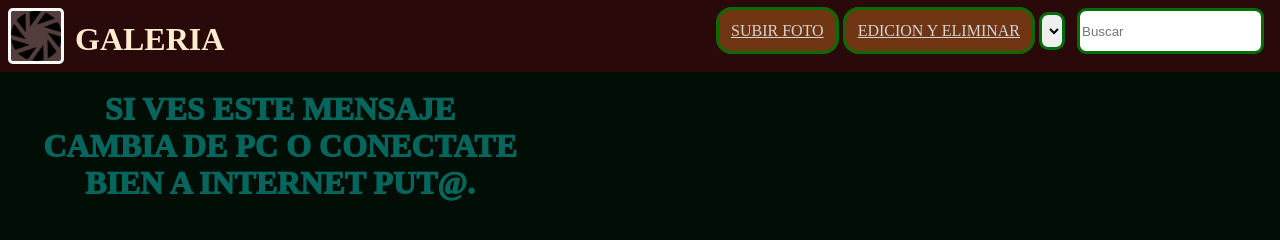
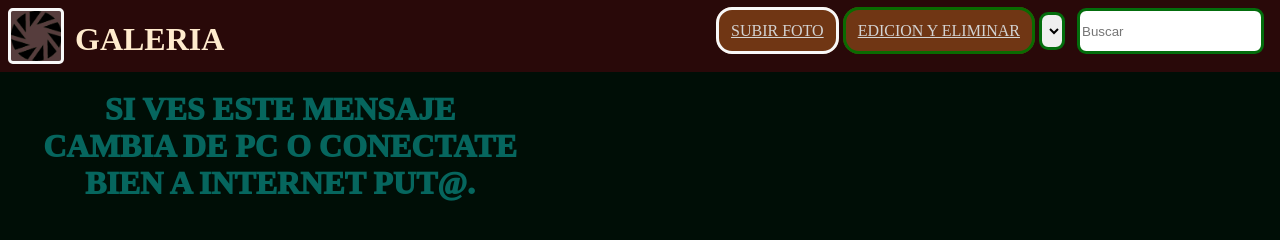
Before and after one commit to Yoav0akr/AKR-studios-gallery, a website: page index.html in a window 1280 px wide. In both pictures the pointer is over the link "SUBIR FOTO". Drawn offline with Linux system fonts and the light colour scheme; no server answers.

Commit message:
Add files via upload

```diff
--- a/estilo.css
+++ b/estilo.css
@@ -281,7 +281,9 @@ font-weight: 1000;
     /* Agrega "..." si el texto es muy largo */
     white-space: nowrap;
 }
-
+    .menu:hover{
+        border:3px solid #f8f8f8;
+    }
 
 .logisimo {
     display: grid;
@@ -361,4 +363,5 @@ margin-left:125%;
         max-width: 15%;
 
     }
+
 }
```
